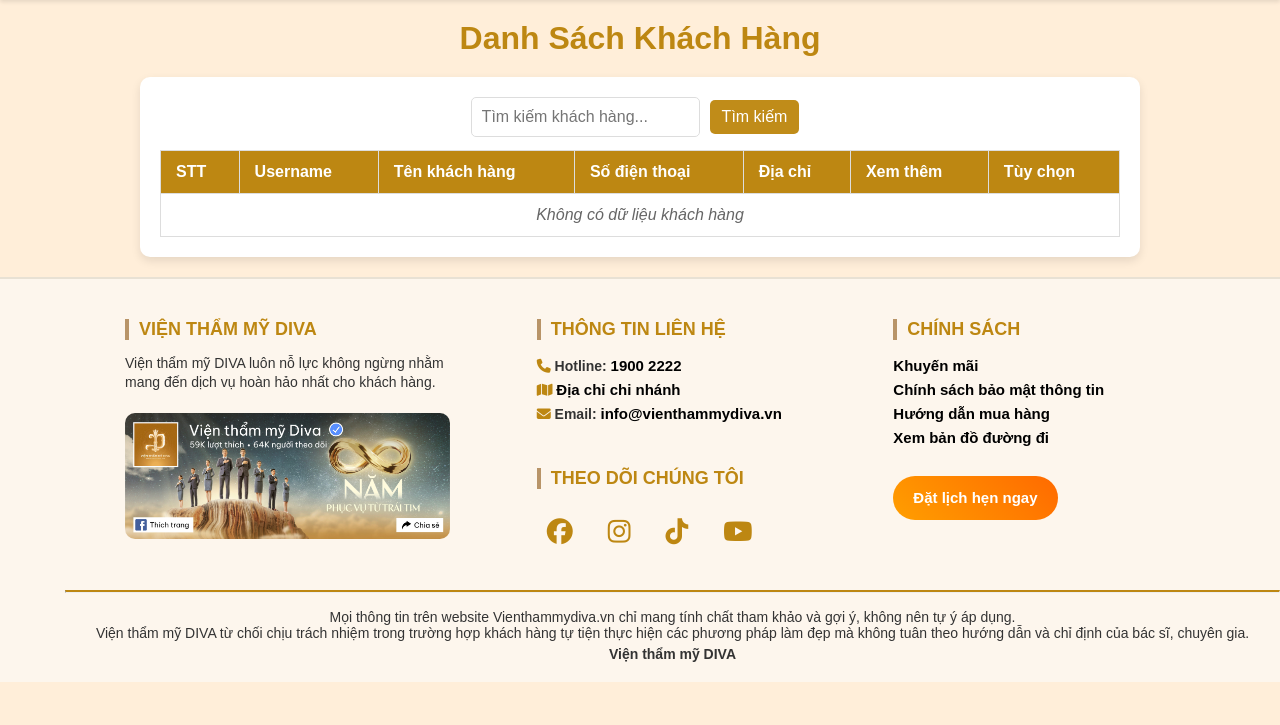
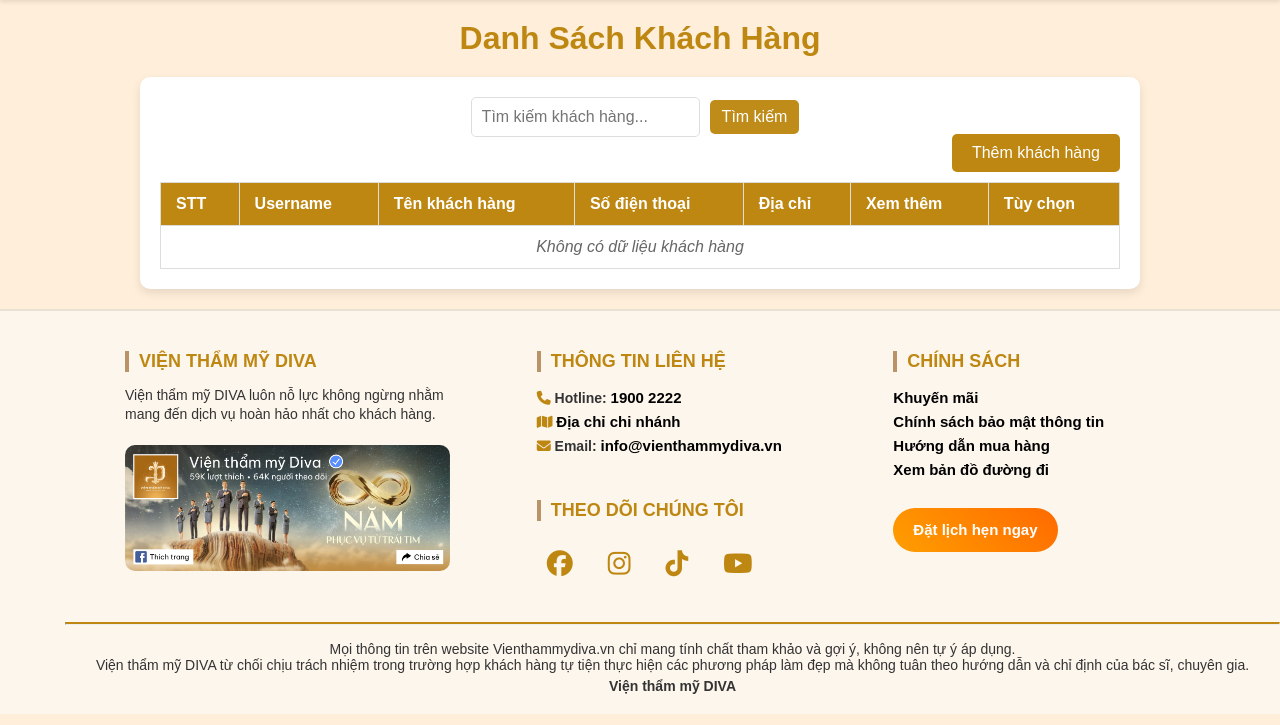
Before and after one commit to kiimduyenn/duannhom, a Django app: template DIVA/templates/quanlykhachhang/dskhachhang.html in a window 1280 px wide. Shown: the part 75-800 px from the top of the page. Run offline with Django 3.2, Linux system fonts and the light colour scheme; the template is opened without the code that fills it, so the values that code supplies are empty.

Commit message:
qnhi update

```diff
--- a/DIVA/templates/quanlykhachhang/dskhachhang.html
+++ b/DIVA/templates/quanlykhachhang/dskhachhang.html
@@ -73,6 +73,21 @@
         display: inline-block;
     }
 
+    .action-add {
+        display: inline-block;
+        background-color: #BD8712;
+        color: white;
+        padding: 10px 20px;
+        border-radius: 5px;
+        text-decoration: none;
+        text-align: center;
+        margin: 0px 0px 10px 0;
+        width: auto;
+        cursor: pointer;
+        float: right;
+        border: none;
+    }
+
     .update-link {
         color: white;
         background-color: #4CAF50;
@@ -117,14 +132,14 @@
         border-radius: 8px;
         font-size: 18px;
         font-weight: 500;
-        box-shadow: 0 4px 10px rgb(0 0 0 / 38%);
+        box-shadow: 0 4px 10px rgba(0, 0, 0, 0.1);
         transition: all 0.3s ease-in-out;
-        text-align:center;
+        text-align: center;
     }
 
     .message.success {
-        background-color: #bd8712;
-        color: #fff;
+        background-color: #ffeed9;
+        color: #BD8712;
     }
 
     /* Hộp tìm kiếm và lọc */
@@ -187,15 +202,14 @@
             <button type="submit">Tìm kiếm</button>
         </form>
     </div>
+    <div style="text-align: right;">
+        <button class="action-add">
+            <a href="/ad/khach-hang" style="color: white; text-decoration: none; border: none; font-size:16px;">
+                Thêm khách hàng
+            </a>
+    </button>
+    </div>
 
-
-    <br>
-
-    {% if no_results %}
-    <div style="text-align: center; color: black; font-size: 1.2em;">
-        Không tìm thấy thông tin phù hợp với từ khóa "{{ search }}"
-    </div>
-    {% else %}
     <table class="styled-table">
         <thead>
             <tr>
@@ -216,18 +230,18 @@
                 <td>{{ kh.hoten }}</td>
                 <td>{{ kh.sodienthoai }}</td>
                 <td>{{ kh.diachi }}</td>
-                <td><a href="{% url 'thong_tin_khach_hang' kh.MaUser.username %}" style="color: #c08c19;">Xem chi tiết</a></td>
+                <td class="action-detail">
+                    <a class="action-link detail-link"
+                       href="{% url 'thong_tin_khach_hang' kh.MaUser.username %}">Xem chi tiết</a>
+                </td>
                 <td class="action-buttons">
                     <a class="action-link detail-link" href="{% url 'sua_khach_hang' kh.MaUser.username %}">Sửa</a>
-                    {% if user.is_superuser %}
                     <form method="POST" action="{% url 'xoa_khach_hang' %}" style="display:inline;">
                         {% csrf_token %}
                         <input type="hidden" name="MaUser" value="{{ kh.MaUser }}">
-                        <button type="submit" class="action-link delete-link" onclick="return confirm('Bạn có chắc chắn muốn xóa khách hàng này không?');">Xóa</button>
+                        <button type="submit" class="action-link delete-link"
+                                onclick="return confirm('Bạn có chắc chắn muốn xóa khách hàng này không?');">Xóa</button>
                     </form>
-                    {%else%}
-                        --
-                    {%endif%}
                 </td>
             </tr>
             {% empty %}
@@ -237,6 +251,5 @@
             {% endfor %}
         </tbody>
     </table>
-    {% endif %}
 </div>
 {% endblock %}
```
